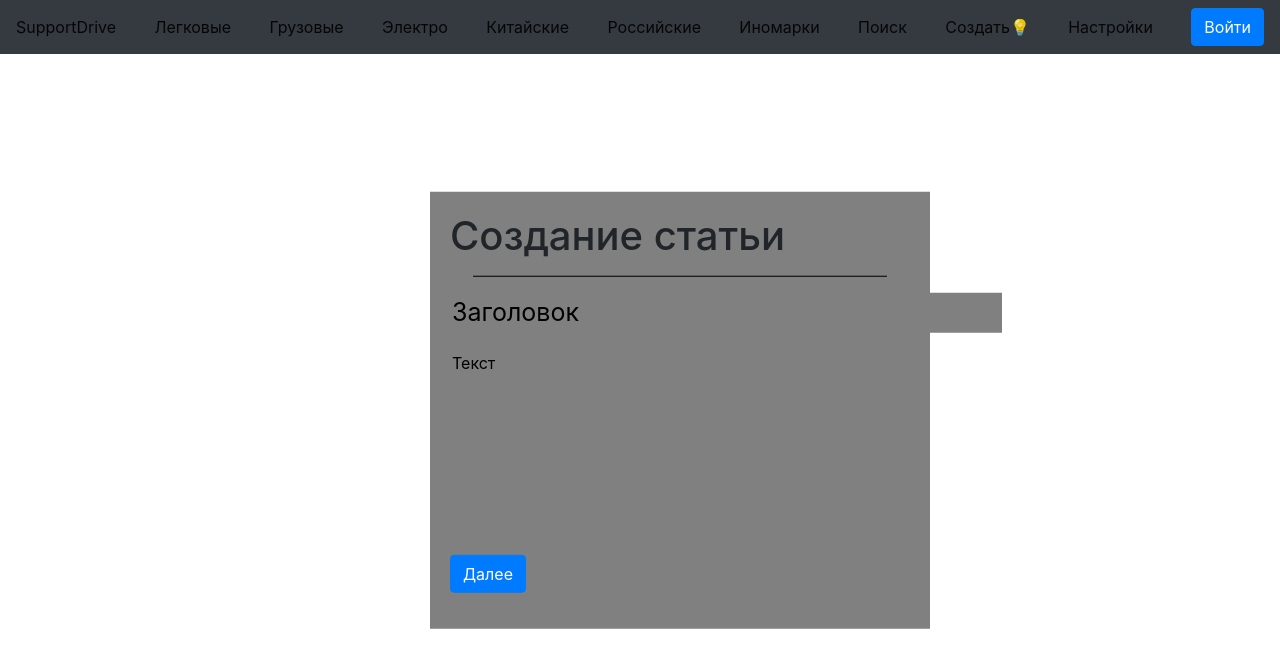
After one commit to kerosin1323/SupportDrive, a Flask app: page /create_article in a window 1280 px wide. The commit adds this page. Shown: the top 668 px of the page. Run offline with Flask 3, Linux system fonts and the light colour scheme; some libraries are stand-ins or nearby versions.

Commit message:
TextRedactor v0.1.0

```diff
--- a/data/__all_models.py
+++ b/data/__all_models.py
@@ -1,2 +1,3 @@
 from . import users
 from . import articles
+from . import texts
--- a/data/articles.py
+++ b/data/articles.py
@@ -9,12 +9,12 @@ class Articles(SqlAlchemyBase):
 
     id = sqlalchemy.Column(sqlalchemy.Integer, primary_key=True, autoincrement=True)
     name = sqlalchemy.Column(sqlalchemy.String, nullable=False)
-    key_words = sqlalchemy.Column(sqlalchemy.String, nullable=False)
-    categories = sqlalchemy.Column(sqlalchemy.String, nullable=False)
+    key_words = sqlalchemy.Column(sqlalchemy.String)
+    categories = sqlalchemy.Column(sqlalchemy.String)
     created_date = sqlalchemy.Column(sqlalchemy.DateTime, default=datetime.datetime.now)
     text = sqlalchemy.Column(sqlalchemy.String, nullable=False)
     mark = sqlalchemy.Column(sqlalchemy.Integer, default=0)
-    photo = sqlalchemy.Column(sqlalchemy.String, nullable=False)
+    photo = sqlalchemy.Column(sqlalchemy.String)
     readings = sqlalchemy.Column(sqlalchemy.Integer)
     user_id = sqlalchemy.Column(sqlalchemy.Integer, sqlalchemy.ForeignKey('users.id'))
     user = orm.relationship('User')
--- a/forms/ArticleForm.py
+++ b/forms/ArticleForm.py
@@ -4,12 +4,35 @@ from wtforms.validators import DataRequired
 
 
 class CreatingArticleForm(FlaskForm):
-    dropdown_list = ['Фильмы', 'Спорт', 'Еда', 'Игры', 'Музыка', 'Наука', 'Технологии', 'Другое']
-    name = StringField('Название', validators=[DataRequired()])
-    category = SelectField('Категория', choices=dropdown_list, default=1)
-    describe = TextAreaField('Описание')
-    add_photo = FileField('Добавить фото', validators=[DataRequired()])
-    add_question = SubmitField('+ Добавить вопрос +')
+    name = StringField('Заголовок', validators=[DataRequired()])
+    text = TextAreaField('Текст')
+    add_format = SubmitField('+')
+    save = SubmitField('Далее')
+
+
+class CreatingArticleDataForm(FlaskForm):
+    categories_list = ['Фильмы', 'Спорт', 'Еда', 'Игры', 'Музыка', 'Наука', 'Технологии', 'Другое']
+    category = SelectField('Категория', choices=categories_list)
+    key_words = StringField('Ключевые слова')
+    photo = FileField('Добавить обложку')
+    back = SubmitField('Назад')
+    create = SubmitField('Создать')
+
+
+class ArticleMenu(FlaskForm):
+    add_header = SubmitField('Заголовок')
+    add_quote = SubmitField('Цитата')
+    add_marking_list = SubmitField('Список')
+    add_numeral_list = SubmitField('Нумерованный список')
+    add_picture = SubmitField('Изображение')
+
+
+class TextRedactor(FlaskForm):
+    to_bold = SubmitField('Ж')
+    to_cursive = SubmitField('К')
+    add_link = SubmitField('Ссылка')
+    to_underline = SubmitField('П')
+    to_cross_out = SubmitField('З')
 
 
 class ChangingArticleForm(FlaskForm):
--- a/server.py
+++ b/server.py
@@ -161,23 +161,47 @@ def deleteArticle(article):
 
 
 @app.route('/create_article', methods=['GET', 'POST'])
-def create_article():
+def write_article():
     form = CreatingArticleForm()
+    menu = ArticleMenu()
+    redactor = TextRedactor()
     if form.validate_on_submit():
-        file = form.add_photo.data
-        filename = secure_filename(file.filename)
-        file.save(os.path.join(app.config['UPLOAD_FOLDER'], filename))
-        article = articles.Articles()
-        article.photo = filename
-        article.name = form.name.data
-        article.category = form.category.data
-        article.describe = form.describe.data
-        article.user_id = current_user.id
-        article.created_date = datetime.date.today()
-        db_sess = db_session.create_session()
-        db_sess.add(article)
-        db_sess.commit()
-    return render_template('make_article.html', title='Создание статьи', form=form, current_user=current_user)
+        create_article(form)
+        return redirect('/create_article/data')
+    return render_template('write_article.html', form=form, current_user=current_user)
+
+
+def create_article(articleData):
+    article = articles.Articles()
+    article.name = articleData.name.data
+    article.text = articleData.text.data
+    article.user_id = current_user.id
+    article.created_date = datetime.date.today()
+    db_sess = db_session.create_session()
+    db_sess.add(article)
+    db_sess.commit()
+
+
+@app.route('/create_article/data', methods=['GET', 'POST'])
+def create_article_data():
+    form = CreatingArticleDataForm()
+    if form.validate_on_submit():
+        addDataArticle(form)
+    return render_template('add_data_article.html', form=form)
+
+
+def addDataArticle(data):
+    article = articles.Articles()
+    file = data.photo.data
+    filename = secure_filename(file.filename)
+    file.save(os.path.join(app.config['UPLOAD_FOLDER'], filename))
+    article.photo = filename
+    article.category = data.category.data
+    article.key_words = data.key_words.data
+    db_sess = db_session.create_session()
+    db_sess.add(article)
+    db_sess.commit()
+
 
 
 @app.route('/change_article/<article_id>', methods=['GET', 'POST'])
--- a/templates/base.html
+++ b/templates/base.html
@@ -8,7 +8,17 @@
           integrity="sha384-Vkoo8x4CGsO3+Hhxv8T/Q5PaXtkKtu6ug5TOeNV6gBiFeWPGFN9MuhOf23Q9Ifjh"
           crossorigin="anonymous">
     <title>{{title}}</title>
+    <script>
+        function auto_grow(element) {
+          element.style.height = "5px";
+          element.style.height = (element.scrollHeight) + "px";
+        }
+    </script>
     <style>
+        textarea:focus, input:focus
+        {
+          outline: none;
+        }
         .container {
             display: flex;
         }
@@ -40,6 +50,13 @@
             margin: 20px;
             margin-bottom: 50px;
         }
+        textarea {
+          resize: none;
+          overflow: hidden;
+          min-height: 200px;
+          background-color: gray;
+          border: 0px;
+        }
         .label-popular-test {
             margin-left: 10px;
         }
@@ -56,23 +73,31 @@
             color: blue;
             font-weight: bold;
         }
-        .login-form, .register-form, .make-test-form, .make-question-form,
+        .login-form, .register-form, .make-question-form,
          .category-form, .start-form, .questions-form, .result-form,
-         .profile-form {
+         .profile-form, .write-article-form {
             width: 500px;
             padding: 20px;
             margin-top: 10px;
             margin-left: 40px;
             background-color: gray;
-            border-radius: 20px;
             position: absolute;
             top: 50%;
             left: 50%;
             transform: translate(-50%, -50%);
         }
+
         .submit-login, .register-submit, .make-question-submit, .start-submit {
             display: flex;
             justify-content: space-between;
+        }
+        .input_header {
+            background-color: gray;
+            border: 0px;
+        }
+        ::placeholder {
+            color: black;
+            opacity: 1;
         }
     </style>
 </head>
@@ -87,7 +112,7 @@
         <a class="navbar-brand" href="/all/russia" style="font-size: 16px;">Российские</a>
         <a class="navbar-brand" href="/all/foreign" style="font-size: 16px;">Иномарки</a>
         <a class="navbar-brand" href="/search" style="font-size: 16px;">Поиск</a>
-        <a class="navbar-brand" href="/make_test" style="font-size: 16px;">Создать💡</a>
+        <a class="navbar-brand" href="/create_article" style="font-size: 16px;">Создать💡</a>
         <a class="navbar-brand" href="/settings" style="font-size: 16px;">Настройки</a>
         {% if current_user.is_authenticated %}
             <a class="btn btn-secondary" href="/profile">{{ current_user.name }}</a>
--- /dev/null
+++ b/templates/write_article.html
@@ -0,0 +1,22 @@
+{% extends "base.html" %}
+
+{% block content %}
+<form action="" method="post" novalidate enctype="multipart/form-data">
+    {{ form.hidden_tag() }}
+    <div class="write-article-form">
+        <div class="label_write_article">
+            <h1>Создание статьи</h1>
+        </div>
+        <hr>
+        <div class="input_text_article">
+            <p>
+                <input class='input_header' placeholder="Заголовок" size="30" style="font-size: 25px;">
+            </p>
+            <textarea oninput="auto_grow(this)" cols="45" placeholder="Текст"></textarea>
+        <p>
+            {{ form.save(type='submit', class="btn btn-primary") }}
+        </p>
+        </div>
+    </div>
+</form>
+{% endblock content %}
```
Also changed, not shown: data/texts.py (added, +14 -0 lines), templates/add_data_article.html (added, +34 -0 lines), templates/create_article.html (deleted, +0 -53 lines).
